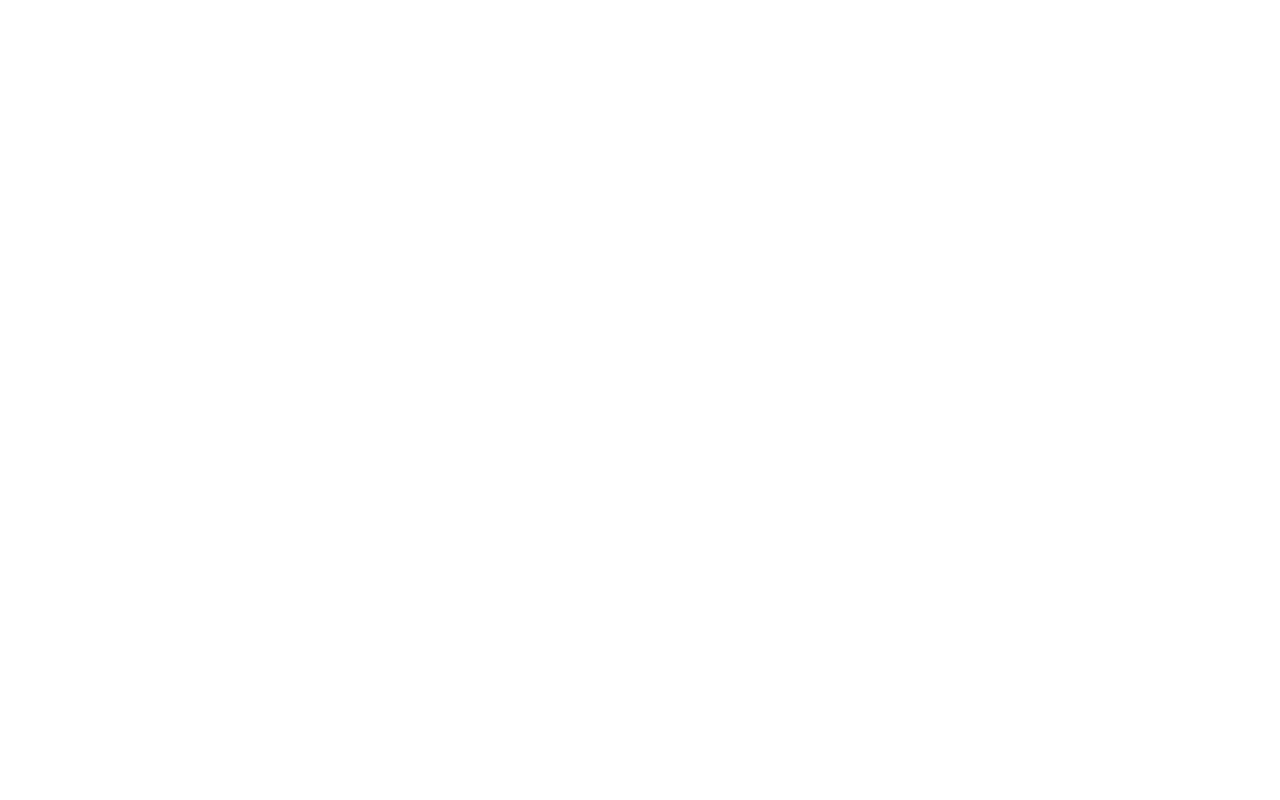
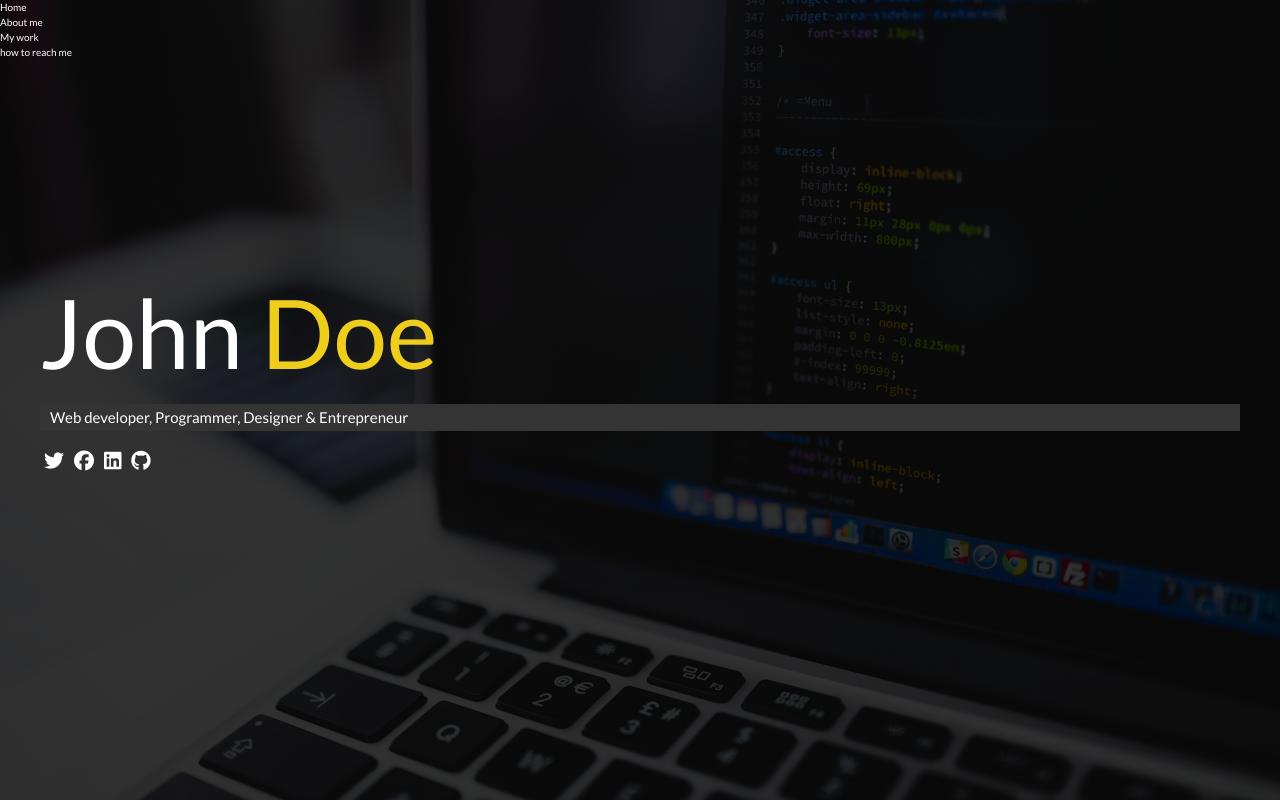
Before and after one commit to PatrickCoodee/modern_portfolio, a website: page index.html in a window 1280 px wide. Drawn offline with Linux system fonts and the light colour scheme; files whose address does not match are found by name.

Commit message:
index markup & main sass

```diff
--- a/index.html
+++ b/index.html
@@ -3,10 +3,63 @@
 <head>
   <meta charset="UTF-8">
   <meta name="viewport" content="width=device-width, initial-scale=1.0">
+  <script src="https://kit.fontawesome.com/aef2eb60e0.js" crossorigin="anonymous"></script>
+  <link href="https://fonts.googleapis.com/css2?family=Lato:wght@300;400;700;900&display=swap" rel="stylesheet">
   <link rel="stylesheet" href="dist/css/main.css">
   <title>Modern portfolio</title>
 </head>
-<body>
+<body id="bg-img">
+  <header class="header">
+    <div class="menu-btn">
+      <div class="btn-line"></div>
+      <div class="btn-line"></div>
+      <div class="btn-line"></div>
+    </div>
 
+    <nav class="menu">
+      <div class="menu-branding">
+        <div class="portrait"></div>
+      </div>
+      <ul class="menu-nav">
+        <li class="nav-item">
+          <a href="/" class="nav-link">Home</a>
+        </li>
+        <li class="nav-item">
+          <a href="/about.html" class="nav-link">About me</a>
+        </li>
+        <li class="nav-item">
+          <a href="/work.html" class="nav-link">My work</a>
+        </li>
+        <li class="nav-item">
+          <a href="/contact.html" class="nav-link">how to reach me</a>
+        </li>
+      </ul>
+    </nav>
+  </header>
+
+  <main id="home">
+    <h1 class="lg-heading">
+      John <span class="text-secondary">Doe</span>
+    </h1>
+    <h2 class="sm-heading">
+      Web developer, Programmer, Designer & Entrepreneur
+    </h2>
+    <div class="icons">
+      <a href="#">
+        <div class="i fab fa-twitter fa-2x"></div>
+      </a>
+      <a href="#">
+        <div class="i fab fa-facebook fa-2x"></div>
+      </a>
+      <a href="#">
+        <div class="i fab fa-linkedin fa-2x"></div>
+      </a>
+      <a href="#">
+        <div class="i fab fa-github fa-2x"></div>
+      </a>
+      </div>
+  </main>
+
+  <script src="js/main.js"></script>
 </body>
 </html>
--- a/scss/_config.scss
+++ b/scss/_config.scss
@@ -0,0 +1,29 @@
+$color-primary: #333;
+$secondary-color: #eece1a;
+$show-home-image: true;
+$home-image: url('../img/background.jpg');
+$background-opacity: 0.8;
+
+@mixin easeOut {
+  transition: all .4s ease-out;
+}
+
+@mixin background {
+  //if show-home-img is true
+  @if $show-home-image {
+    &#bg-img {
+      background-image: linear-gradient(to bottom,
+      rgba(0,0,0,$background-opacity),
+      rgba(0,0,0,$background-opacity)), $home-image;
+      background-size: cover;
+      background-attachment: fixed;
+    }
+  }
+}
+
+
+*{
+  padding:0;
+  margin:0;
+  box-sizing: border-box;
+}
--- a/scss/main.scss
+++ b/scss/main.scss
@@ -1,5 +1,75 @@
-*{
-  padding:0;
+@import "config";
+
+html {
+  font-size: 62.5%;
+}
+
+body {
+  @include background();
+  background-color: $color-primary;
+  color: #fff;
+  height: 100%;
   margin:0;
-  box-sizing: 0;
+  font-family: 'Lato', sans-serif;
+  line-height: 1.5;
 }
+
+// headings
+h1,
+h2,
+h3 {
+  font-weight: 400;
+  &.lg-heading {
+    font-size: 9.6rem;
+  }
+
+  &.sm-heading {
+    margin-bottom: 2rem;
+    padding: .2rem 1rem;
+    background-color: lighten($color-primary, .5);
+  }
+}
+
+
+// links
+a {
+  text-decoration: none;
+  color: #fff;
+}
+
+.header {
+  position: sticky;
+  width: 100%;
+  z-index:2;
+}
+
+.text-secondary {
+  color:$secondary-color;
+}
+
+// main styling
+main {
+  padding: 4rem;
+  height: 100%;
+
+  // will apply to icons inside the main
+  .icons {
+    margin-top: 1rem;
+
+    // links inside the icons
+    a {
+      padding: 0.4rem;
+
+
+      &:hover {
+        color: $secondary-color;
+        @include easeOut;
+      }
+    }
+  }
+  &#home {
+    overflow: hidden;
+    margin-top: 20vh;
+  }
+
+}
```
Also changed, not shown: dist/css/main.css, dist/img/background.jpg (added), dist/img/portrait.jpg (added), dist/img/portrait_small.jpg (added), dist/img/projects/project1.jpg (added), dist/img/projects/project2.jpg (added), dist/img/projects/project3.jpg (added), dist/img/projects/project4.jpg (added), dist/img/projects/project5.jpg (added), dist/js/main.js (added).
